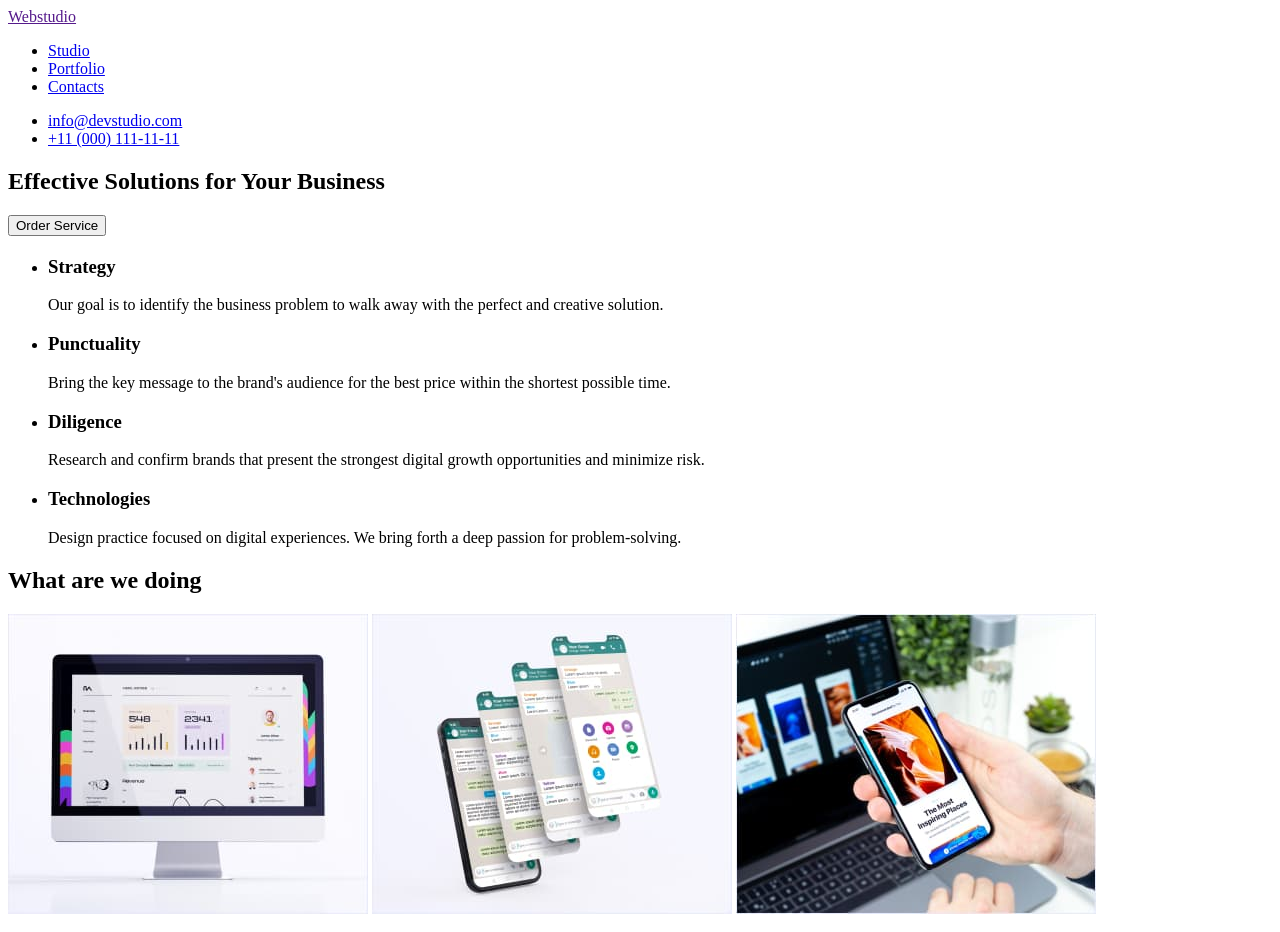
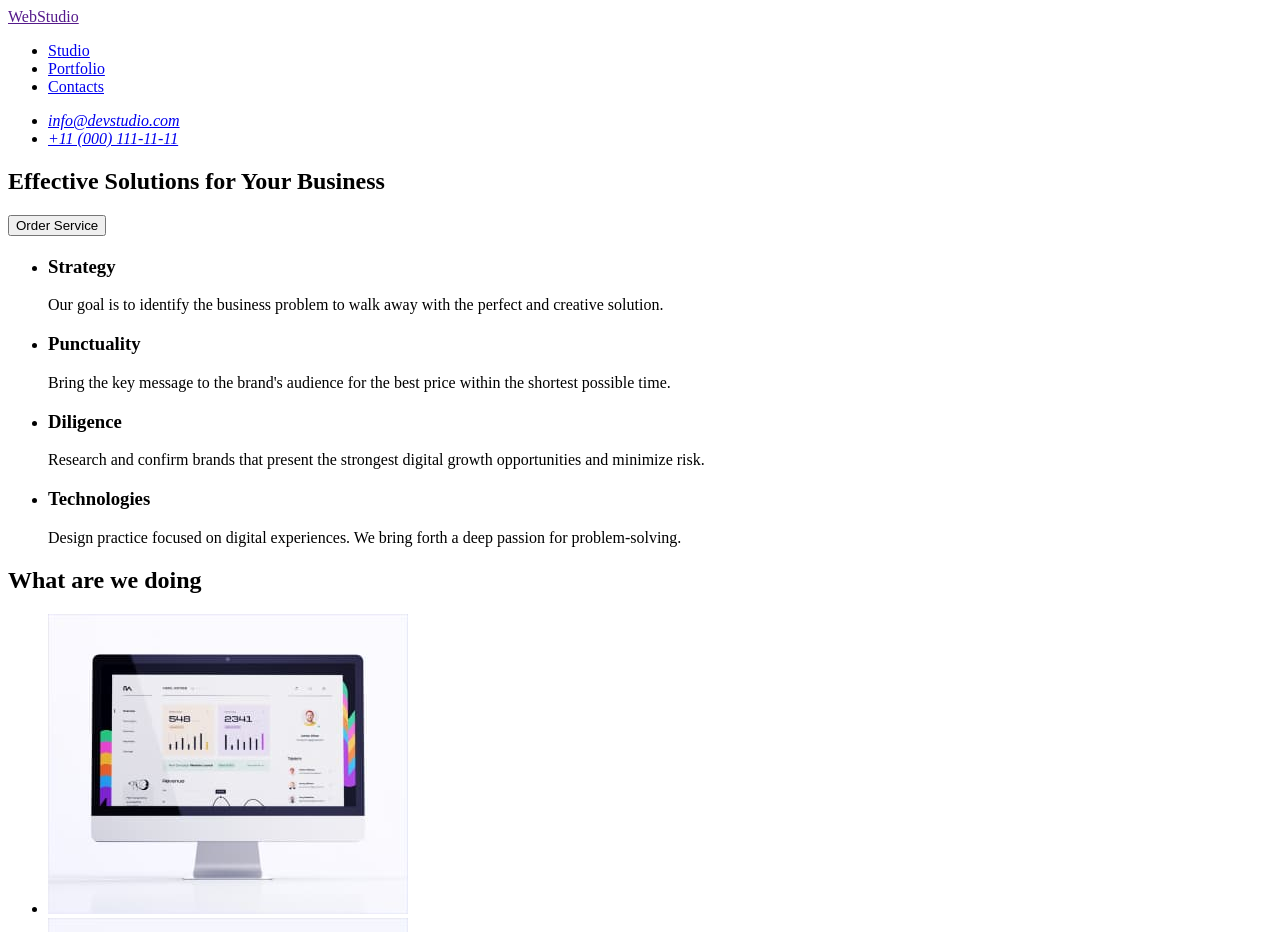
Before and after one commit to shaman2507/goit-markup-hw-01, a plain HTML site: page index.html in a window 1280 px wide. Shown: the top 932 px of the page. Drawn offline with Linux system fonts and the light colour scheme.

Commit message:
Update html

```diff
--- a/index.html
+++ b/index.html
@@ -12,7 +12,7 @@
     <div>
         <header>
             <nav>
-                <a href="">Webstudio</a>
+                <a href="">WebStudio</a>
                 <ul>
                     <li><a href="#tudio">Studio</a></li>
                     <li><a href="#Portfolio">Portfolio</a></li>
@@ -20,10 +20,12 @@
                 </ul>
             </nav>
 
-            <ul>
-                <li><a href="mailto:info@devstudio.com">info@devstudio.com</a></li>
-                <li><a href="tel:+110001111111">+11 (000) 111-11-11</a></li>
-            </ul>
+            <address>
+                <ul>
+                    <li><a href="mailto:info@devstudio.com">info@devstudio.com</a></li>
+                    <li><a href="tel:+110001111111">+11 (000) 111-11-11</a></li>
+                </ul>
+            </address>
         </header>
     </div>
 
@@ -72,9 +74,11 @@
 
         <section>
             <h2>What are we doing</h2>
-            <img src="./images/display.jpg" alt="display_1" width="360">
-            <img src="./images/application.jpg" alt="application_1" width="360">
-            <img src="./images/gadget.jpg" alt="gadget_1" width="360">
+            <ul>
+                <li><img src="./images/display.jpg" alt="display_1" width="360"></li>
+                <li><img src="./images/application.jpg" alt="application_1" width="360"></li>
+                <li><img src="./images/gadget.jpg" alt="gadget_1" width="360"></li>
+            </ul>
         </section>
 
         <section>
@@ -105,7 +109,7 @@
     </main>
 
     <footer>
-        <a href="./index.html">Webstudio</a>
+        <a href="./index.html">WebStudio</a>
         <p>
             Increase the flow of customers and sales for your business with digital marketing & growth solutions.
         </p>
```
